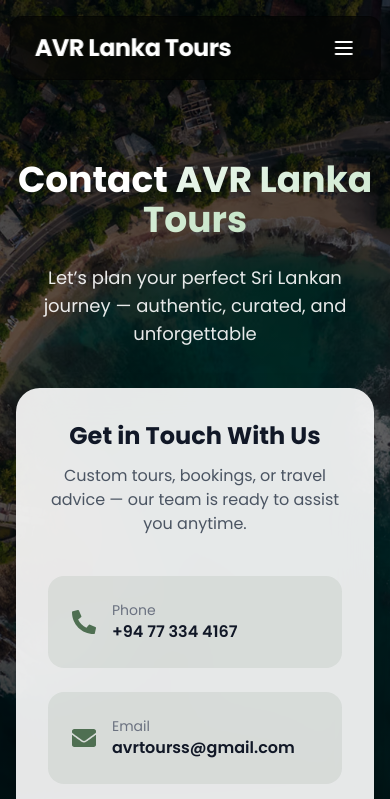
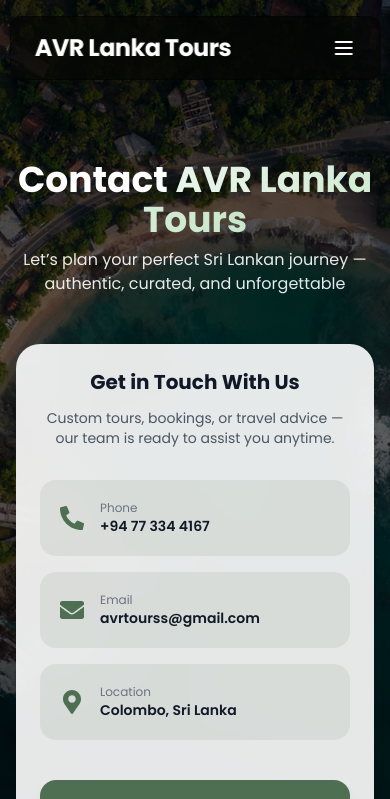
Before and after one commit to AbhishekAppuhamyy/AVR-Lanka-Tours-Web-application, a React (Vite) app in the folder web/: page /ContactUs in a window 390 px wide. Shown: the top 799 px of the page. Built offline with nearby package versions, Linux system fonts and the light colour scheme.

Commit message:
Update ContactUs.jsx

```diff
--- a/web/src/pages/ContactUs.jsx
+++ b/web/src/pages/ContactUs.jsx
@@ -14,8 +14,7 @@
       <div
         className="fixed inset-0 -z-10 bg-cover bg-center"
         style={{
-          backgroundImage:
-            "url('/assets/destinations-pics/bentota.avif')",
+          backgroundImage: "url('/assets/destinations-pics/bentota.avif')",
         }}
       >
         <div className="absolute inset-0 bg-gradient-to-b from-black/70 via-black/60 to-black/80" />
@@ -27,7 +26,7 @@
           initial={{ opacity: 0, y: 30 }}
           animate={{ opacity: 1, y: 0 }}
           transition={{ duration: 0.8 }}
-          className="max-w-4xl text-center space-y-6"
+          className="max-w-4xl text-center space-y-2"
         >
           <h1 className="text-4xl sm:text-6xl font-bold">
             Contact{" "}
@@ -36,71 +35,80 @@
             </span>
           </h1>
 
-          <p className="text-lg sm:text-xl text-white/90 max-w-2xl mx-auto">
-            Let’s plan your perfect Sri Lankan journey — authentic, curated,
-            and unforgettable
+          <p className="text-base sm:text-xl text-white/90 max-w-2xl mx-auto">
+            Let’s plan your perfect Sri Lankan journey — authentic, curated, and
+            unforgettable
           </p>
         </motion.div>
       </section>
 
       {/* ================= CONTACT INFO ================= */}
-      <section className="pb-2 px-4 py-10  mb-10 ">
+      <section className="px-4 py-12 sm:py-16 mb-12">
         <div className="max-w-5xl mx-auto">
           <motion.div
-            initial={{ opacity: 0, y: 30 }}
+            initial={{ opacity: 0, y: 20 }}
             whileInView={{ opacity: 1, y: 0 }}
             viewport={{ once: true }}
             transition={{ duration: 0.6 }}
-            className="bg-white/90 backdrop-blur-xl rounded-3xl shadow-2xl p-8 sm:p-12 text-gray-900"
+            className="bg-white/90 backdrop-blur-xl rounded-3xl shadow-2xl
+                 p-6 sm:p-10 lg:p-12 text-gray-900"
           >
-            <div className="text-center mb-10">
-              <h2 className="text-2xl sm:text-3xl font-bold">
+            {/* Header */}
+            <div className="text-center mb-8 sm:mb-10">
+              <h2 className="text-xl sm:text-3xl font-bold">
                 Get in Touch With Us
               </h2>
-              <p className="text-gray-600 mt-3 max-w-2xl mx-auto">
-                Custom tours, bookings, or travel advice — our team is ready
-                to assist you anytime.
+              <p className="text-sm sm:text-base text-gray-600 mt-3 max-w-2xl mx-auto">
+                Custom tours, bookings, or travel advice — our team is ready to
+                assist you anytime.
               </p>
             </div>
 
-            <div className="grid sm:grid-cols-2 lg:grid-cols-3 gap-6">
+            {/* Contact Cards */}
+            <div className="grid grid-cols-1 sm:grid-cols-2 lg:grid-cols-3 gap-4 sm:gap-6">
               {/* Phone */}
-              <div className="flex items-center gap-4 p-6 rounded-2xl bg-[#4F6F52]/10">
-                <FaPhoneAlt className="text-2xl text-[#4F6F52]" />
+              <div className="flex items-center gap-4 p-5 sm:p-6 rounded-2xl bg-[#4F6F52]/10">
+                <FaPhoneAlt className="text-2xl text-[#4F6F52] shrink-0" />
                 <div>
-                  <p className="text-sm text-gray-500">Phone</p>
-                  <p className="font-semibold">+94 77 334 4167</p>
+                  <p className="text-xs sm:text-sm text-gray-500">Phone</p>
+                  <p className="font-semibold text-sm sm:text-base">
+                    +94 77 334 4167
+                  </p>
                 </div>
               </div>
 
               {/* Email */}
-              <div className="flex items-center gap-4 p-6 rounded-2xl bg-[#4F6F52]/10">
-                <FaEnvelope className="text-2xl text-[#4F6F52]" />
-                <div>
-                  <p className="text-sm text-gray-500">Email</p>
-                  <p className="font-semibold">avrtourss@gmail.com</p>
+              <div className="flex items-center gap-4 p-5 sm:p-6 rounded-2xl bg-[#4F6F52]/10">
+                <FaEnvelope className="text-2xl text-[#4F6F52] shrink-0" />
+                <div className="break-all">
+                  <p className="text-xs sm:text-sm text-gray-500">Email</p>
+                  <p className="font-semibold text-sm sm:text-base">
+                    avrtourss@gmail.com
+                  </p>
                 </div>
               </div>
 
               {/* Location */}
-              <div className="flex items-center gap-4 p-6 rounded-2xl bg-[#4F6F52]/10">
-                <FaMapMarkerAlt className="text-2xl text-[#4F6F52]" />
+              <div className="flex items-center gap-4 p-5 sm:p-6 rounded-2xl bg-[#4F6F52]/10">
+                <FaMapMarkerAlt className="text-2xl text-[#4F6F52] shrink-0" />
                 <div>
-                  <p className="text-sm text-gray-500">Location</p>
-                  <p className="font-semibold">Colombo, Sri Lanka</p>
+                  <p className="text-xs sm:text-sm text-gray-500">Location</p>
+                  <p className="font-semibold text-sm sm:text-base">
+                    Colombo, Sri Lanka
+                  </p>
                 </div>
               </div>
             </div>
 
-            {/* CTA */}
-            <div className="mt-12 flex flex-col sm:flex-row gap-4 justify-center">
+            {/* CTA Buttons */}
+            <div className="mt-10 sm:mt-12 flex flex-col sm:flex-row gap-4 justify-center">
               <a
                 href="https://wa.me/94773344167"
                 target="_blank"
                 rel="noopener noreferrer"
-                className="inline-flex items-center justify-center gap-2
-                  bg-[#4F6F52] text-white px-8 py-4 rounded-2xl
-                  font-semibold shadow-lg hover:bg-[#3b5540] transition"
+                className="w-full sm:w-auto inline-flex items-center justify-center gap-2
+                     bg-[#4F6F52] text-white px-6 py-4 rounded-2xl
+                     font-semibold shadow-lg hover:bg-[#3b5540] transition"
               >
                 <FaWhatsapp />
                 Chat on WhatsApp
@@ -108,10 +116,10 @@
 
               <Link
                 to="/packages"
-                className="inline-flex items-center justify-center
-                  border border-[#4F6F52] text-[#4F6F52]
-                  px-8 py-4 rounded-2xl font-semibold
-                  hover:bg-[#4F6F52] hover:text-white transition"
+                className="w-full sm:w-auto inline-flex items-center justify-center
+                     border border-[#4F6F52] text-[#4F6F52]
+                     px-6 py-4 rounded-2xl font-semibold
+                     hover:bg-[#4F6F52] hover:text-white transition"
               >
                 View Tour Packages
               </Link>
```
